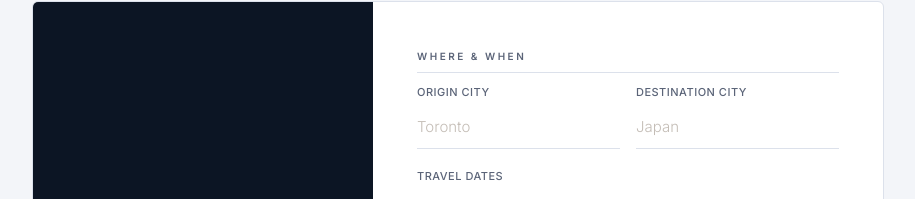
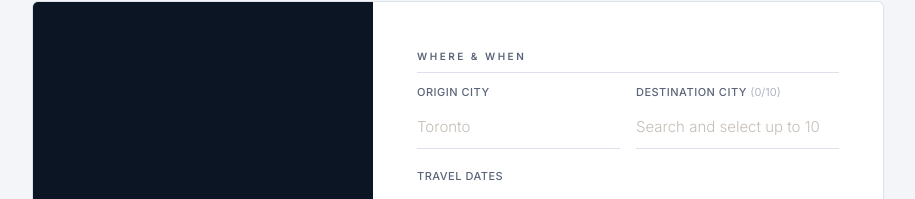
Before and after one commit to Loyiiiii/AI_Agent_Project_Travel_Planner, a React (Vite) app in the folder code/Intake_Agent/frontend/: page / in a window 1280 px wide. Both pictures are taken after a click on the button "START PLANNING →". Shown: the part 199-398 px from the top of the page, without its empty margins (182-1097 px from the left). Built offline with nearby package versions, Linux system fonts and the light colour scheme.

Commit message:
Make destination a multi-select field, up to 10 cities, with removable tags

```diff
--- a/code/Intake_Agent/frontend/src/components/TripIntakeForm.jsx
+++ b/code/Intake_Agent/frontend/src/components/TripIntakeForm.jsx
@@ -101,6 +101,82 @@ function CityField({ id, label, value, onChange, placeholder, error }) {
         <div className="ac-list">
           {suggestions.map((c) => (
             <div key={c} onMouseDown={() => pick(c)}>{c}</div>
+          ))}
+        </div>
+      )}
+      {error && <span className="ferr show">{error}</span>}
+    </div>
+  );
+}
+
+// ── multi-select city field (for destination, up to maxItems) ─
+function MultiCityField({ id, label, values, onChange, placeholder, maxItems = 10, error }) {
+  const [inputValue, setInputValue] = useState("");
+  const [suggestions, setSuggestions] = useState([]);
+  const wrapRef = useRef(null);
+
+  useEffect(() => {
+    function handleClickOutside(e) {
+      if (wrapRef.current && !wrapRef.current.contains(e.target)) setSuggestions([]);
+    }
+    document.addEventListener("mousedown", handleClickOutside);
+    return () => document.removeEventListener("mousedown", handleClickOutside);
+  }, []);
+
+  function handleInput(e) {
+    const v = e.target.value;
+    setInputValue(v);
+    if (v.trim().length < 2 || values.length >= maxItems) {
+      setSuggestions([]);
+      return;
+    }
+    setSuggestions(
+      CITIES.filter((c) => c.toLowerCase().includes(v.toLowerCase()) && !values.includes(c)).slice(0, 8)
+    );
+  }
+
+  function addCity(city) {
+    if (values.includes(city) || values.length >= maxItems) return;
+    onChange([...values, city]);
+    setInputValue("");
+    setSuggestions([]);
+  }
+
+  function removeCity(city) {
+    onChange(values.filter((c) => c !== city));
+  }
+
+  const atLimit = values.length >= maxItems;
+
+  return (
+    <div className="field" ref={wrapRef}>
+      <label htmlFor={id}>{label} <span className="field-count">({values.length}/{maxItems})</span></label>
+
+      {values.length > 0 && (
+        <div className="tag-list">
+          {values.map((c) => (
+            <span key={c} className="tag-chip">
+              {c}
+              <button type="button" onClick={() => removeCity(c)} aria-label={`Remove ${c}`}>×</button>
+            </span>
+          ))}
+        </div>
+      )}
+
+      <input
+        id={id}
+        type="text"
+        autoComplete="off"
+        value={inputValue}
+        onChange={handleInput}
+        placeholder={atLimit ? `Limit of ${maxItems} reached` : placeholder}
+        disabled={atLimit}
+      />
+
+      {suggestions.length > 0 && (
+        <div className="ac-list">
+          {suggestions.map((c) => (
+            <div key={c} onMouseDown={() => addCity(c)}>{c}</div>
           ))}
         </div>
       )}
@@ -221,7 +297,13 @@ function TripIntakeForm({ initialData, onSubmit, isLoading }) {
   const [prefPage, setPrefPage] = useState(0);
 
   const [origin, setOrigin] = useState(initialData?.origin || "");
-  const [destination, setDestination] = useState(initialData?.destination || "");
+  const [destinations, setDestinations] = useState(
+    Array.isArray(initialData?.destination)
+      ? initialData.destination
+      : initialData?.destination
+      ? initialData.destination.split(",").map((s) => s.trim()).filter(Boolean)
+      : []
+  );
   const [startDate, setStartDate] = useState(initialData?.startDate || "");
   const [endDate, setEndDate] = useState(initialData?.endDate || "");
   const [numberOfTravelers, setNumberOfTravelers] = useState(initialData?.numberOfTravelers || 1);
@@ -248,8 +330,8 @@ function TripIntakeForm({ initialData, onSubmit, isLoading }) {
   function validateBasics() {
     const errs = {};
     if (!origin.trim()) errs.origin = "Please enter an origin city";
-    if (!destination.trim()) errs.destination = "Please enter a destination";
-    if (origin.trim() && destination.trim() && origin.trim().toLowerCase() === destination.trim().toLowerCase()) {
+    if (destinations.length === 0) errs.destination = "Please add at least one destination";
+    if (destinations.length > 0 && destinations.includes(origin.trim())) {
       errs.destination = "Destination must differ from origin";
     }
     if (!startDate || !endDate) errs.dates = "Please select your travel dates";
@@ -297,7 +379,7 @@ function TripIntakeForm({ initialData, onSubmit, isLoading }) {
 
     const cleanedFormData = {
       origin: origin.trim(),
-      destination: destination.trim(),
+      destination: destinations.join(", "),
       startDate,
       endDate,
       numberOfTravelers: Number(numberOfTravelers),
@@ -344,7 +426,7 @@ function TripIntakeForm({ initialData, onSubmit, isLoading }) {
                 <div className="group-label">Where &amp; When</div>
                 <div className="g2">
                   <CityField id="origin" label="Origin City" value={origin} onChange={setOrigin} placeholder="Toronto" error={fieldErrors.origin} />
-                  <CityField id="destination" label="Destination City" value={destination} onChange={setDestination} placeholder="Japan" error={fieldErrors.destination} />
+                  <MultiCityField id="destination" label="Destination City" values={destinations} onChange={setDestinations} placeholder="Search and select up to 10" maxItems={10} error={fieldErrors.destination} />
                 </div>
                 <div style={{ marginTop: 20 }}>
                   <DateRangeField startDate={startDate} endDate={endDate} onChange={handleDateChange} error={fieldErrors.dates} />
--- a/code/Intake_Agent/frontend/src/styles/tripIntake.css
+++ b/code/Intake_Agent/frontend/src/styles/tripIntake.css
@@ -126,6 +126,21 @@ small { display: block; margin-top: 6px; font-size: 12px; color: var(--mist); }
 }
 .ac-list div { padding: 10px 14px; font-size: 14px; cursor: pointer; color: var(--ink); }
 .ac-list div:hover { background: var(--sand); }
+
+.field-count { text-transform: none; font-weight: 400; letter-spacing: 0; color: #B0B6C4; }
+
+.tag-list { display: flex; flex-wrap: wrap; gap: 6px; margin-bottom: 8px; }
+.tag-chip {
+  display: inline-flex; align-items: center; gap: 6px;
+  padding: 5px 8px 5px 12px; border-radius: 100px;
+  background: var(--ink); color: #fff; font-size: 12px; font-weight: 500;
+}
+.tag-chip button {
+  all: unset; display: flex; align-items: center; justify-content: center;
+  width: 16px; height: 16px; border-radius: 50%; background: rgba(255,255,255,.18);
+  color: #fff; font-size: 13px; line-height: 1; cursor: pointer;
+}
+.tag-chip button:hover { background: var(--accent); }
 
 .date-trig { display: flex; align-items: stretch; border-bottom: 1.5px solid var(--stone); cursor: pointer; transition: border-color .2s; padding: 12px 0; }
 .date-trig:hover, .date-trig.open { border-bottom-color: var(--accent); }
```
